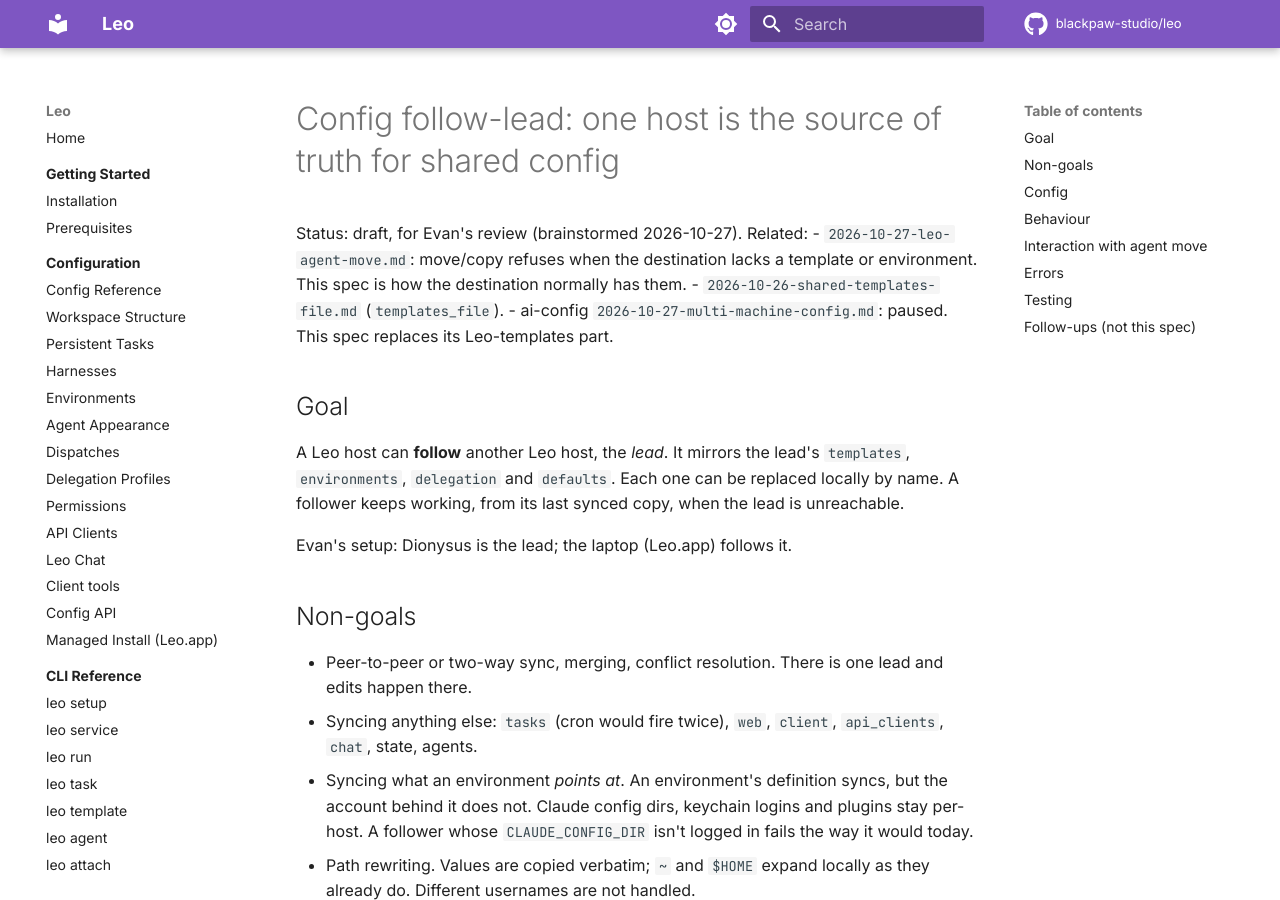
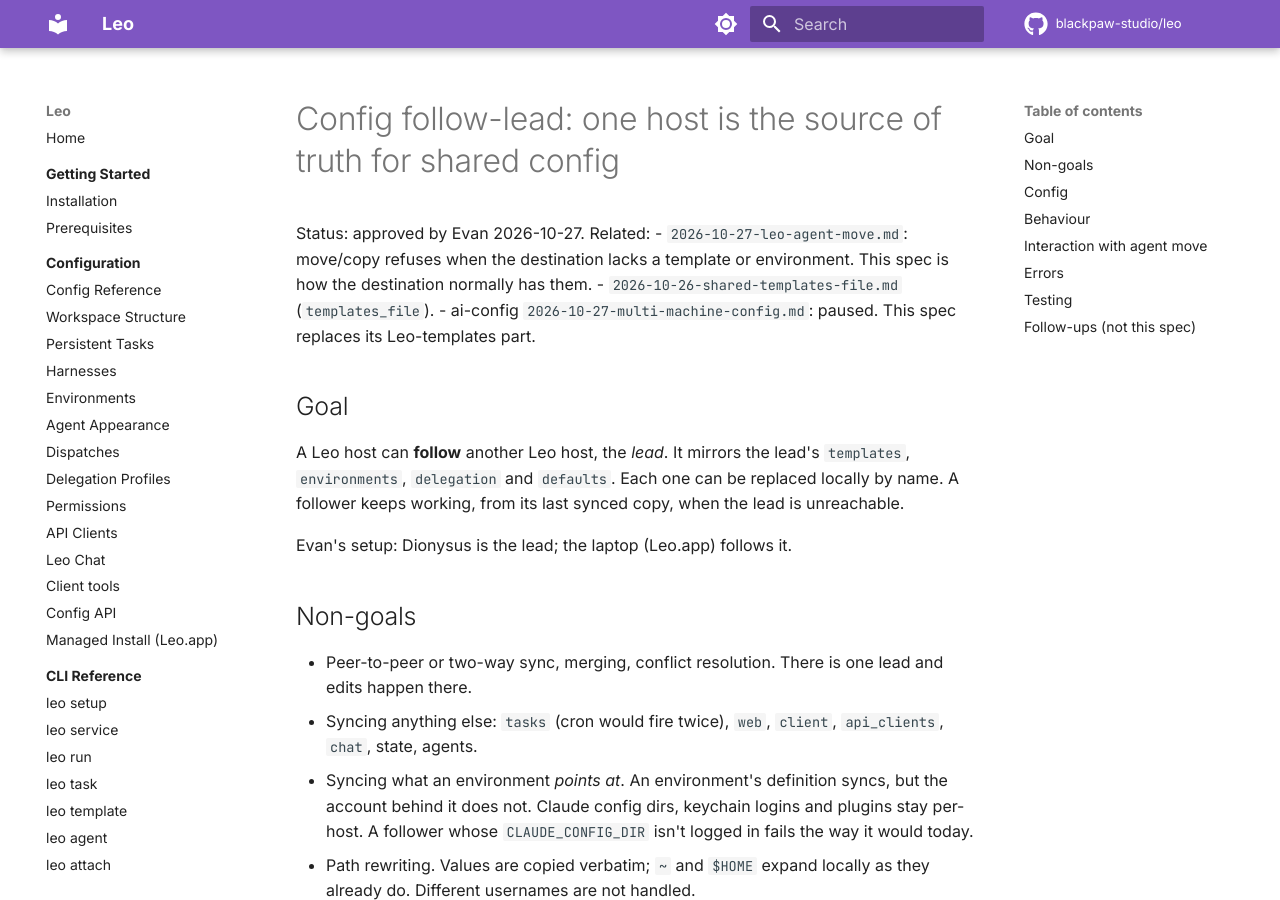
Before and after one commit to blackpaw-studio/leo, an MkDocs documentation site: the page built from docs/specs/2026-10-27-config-follow-lead.md, in a window 1280 px wide and 900 px high. Built offline with MkDocs 1.6.1 and Material for MkDocs 9.7.7, drawn with Linux system fonts in a browser that asks for light colours; comment, search, counter and statistics services are not loaded.

Commit message:
docs: mark config follow-lead spec approved
Claude-Session: https://claude.ai/code/session_01NHCXhWGgNfdJExirV6WCtT

```diff
--- a/docs/specs/2026-10-27-config-follow-lead.md
+++ b/docs/specs/2026-10-27-config-follow-lead.md
@@ -1,6 +1,6 @@
 # Config follow-lead: one host is the source of truth for shared config
 
-Status: draft, for Evan's review (brainstormed 2026-10-27).
+Status: approved by Evan 2026-10-27.
 Related:
 - `2026-10-27-leo-agent-move.md`: move/copy refuses when the destination lacks a template or environment. This spec is how the destination normally has them.
 - `2026-10-26-shared-templates-file.md` (`templates_file`).
```
